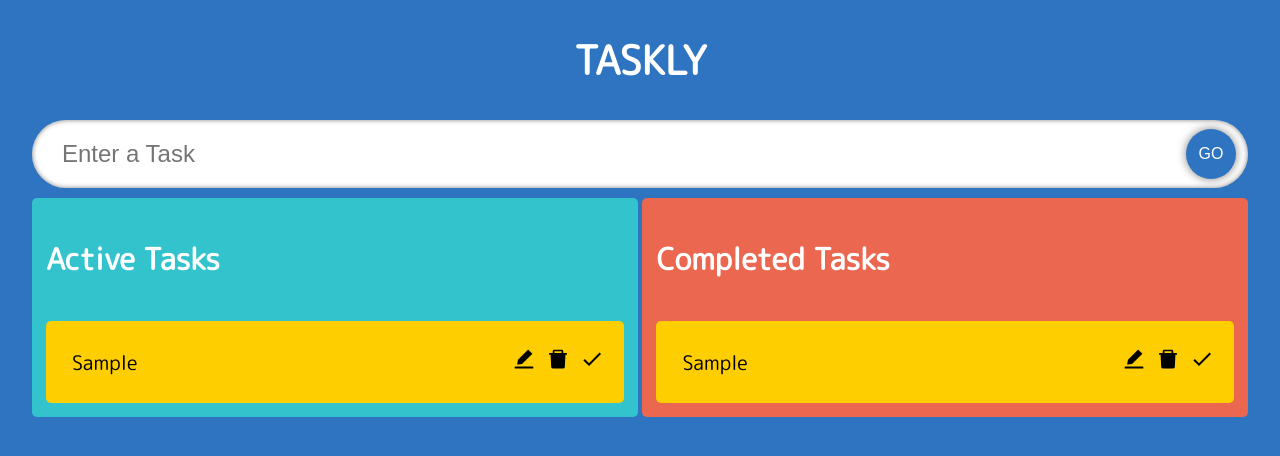
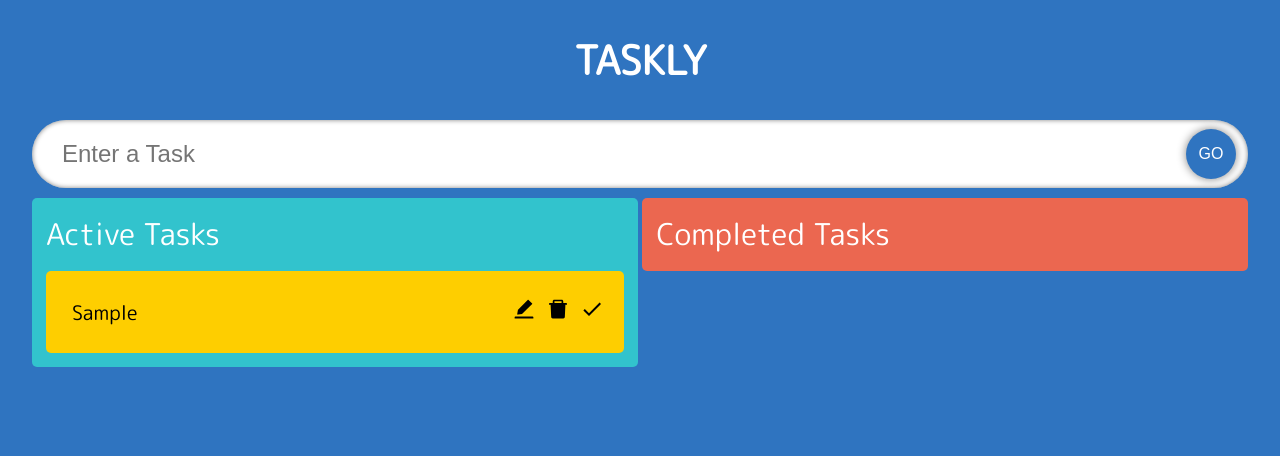
Before and after one commit to Theosaurus-Rex/taskly, a React (Create React App) app: page / in a window 1280 px wide. Both pictures are taken after typing "Sample" into the empty fields and a click on the button "GO". Shown: the top 456 px of the page. Built offline with nearby package versions, Linux system fonts and the light colour scheme.

Commit message:
Implement drag and drop for todo cards

```diff
--- a/package.json
+++ b/package.json
@@ -10,8 +10,10 @@
     "@types/jest": "^27.5.2",
     "@types/node": "^16.18.61",
     "@types/react": "^18.2.37",
+    "@types/react-beautiful-dnd": "^13.1.7",
     "@types/react-dom": "^18.2.15",
     "react": "^18.2.0",
+    "react-beautiful-dnd": "^13.1.1",
     "react-dom": "^18.2.0",
     "react-icons": "^4.11.0",
     "react-scripts": "5.0.1",
--- a/src/App.tsx
+++ b/src/App.tsx
@@ -4,10 +4,12 @@
 import { Todo } from "./model";
 import InputField from "./components/InputField";
 import TodoList from "./components/TodoList";
+import { DragDropContext, DropResult } from "react-beautiful-dnd";
 
 const App: React.FC = () => {
   const [todo, setTodo] = useState<string>("");
   const [todos, setTodos] = useState<Todo[]>([]);
+  const [completedTodos, setCompletedTodos] = useState<Todo[]>([]);
 
   const handleAdd = (e: React.FormEvent) => {
     e.preventDefault();
@@ -18,13 +20,58 @@
     setTodo("");
   };
 
-  console.log(todo);
+  const onDragEnd = (result: DropResult) => {
+    const { destination, source } = result;
+
+    console.log(result);
+
+    if (!destination) {
+      return;
+    }
+
+    if (
+      destination.droppableId === source.droppableId &&
+      destination.index === source.index
+    ) {
+      return;
+    }
+
+    let add;
+    let active = todos;
+    let complete = completedTodos;
+    // Source Logic
+    if (source.droppableId === "TodosList") {
+      add = active[source.index];
+      active.splice(source.index, 1);
+    } else {
+      add = complete[source.index];
+      complete.splice(source.index, 1);
+    }
+
+    // Destination Logic
+    if (destination.droppableId === "TodosList") {
+      active.splice(destination.index, 0, add);
+    } else {
+      complete.splice(destination.index, 0, add);
+    }
+
+    setCompletedTodos(complete);
+    setTodos(active);
+  };
+
   return (
-    <div className="App">
-      <h1 className="heading">Taskly</h1>
-      <InputField todo={todo} setTodo={setTodo} handleAdd={handleAdd} />
-      <TodoList todos={todos} setTodos={setTodos} />
-    </div>
+    <DragDropContext onDragEnd={onDragEnd}>
+      <div className="App">
+        <h1 className="heading">Taskly</h1>
+        <InputField todo={todo} setTodo={setTodo} handleAdd={handleAdd} />
+        <TodoList
+          todos={todos}
+          setTodos={setTodos}
+          completedTodos={completedTodos}
+          setCompletedTodos={setCompletedTodos}
+        />
+      </div>
+    </DragDropContext>
   );
 };
 
--- a/src/components/TodoCard.tsx
+++ b/src/components/TodoCard.tsx
@@ -1,18 +1,24 @@
-import React, { useRef, useState, useEffect } from "react";
-import { Todo } from "../model";
+import React, { useEffect, useState } from "react";
+import { useRef } from "react";
 import { AiFillEdit, AiFillDelete } from "react-icons/ai";
 import { MdDone } from "react-icons/md";
-import "./styles.css";
 
-interface Props {
+import { Draggable } from "react-beautiful-dnd";
+import { Todo } from "../model";
+
+const TodoCard: React.FC<{
+  index: number;
   todo: Todo;
-  todos: Todo[];
-  setTodos: React.Dispatch<React.SetStateAction<Todo[]>>;
-}
-
-const TodoCard: React.FC<Props> = ({ todo, todos, setTodos }) => {
+  todos: Array<Todo>;
+  setTodos: React.Dispatch<React.SetStateAction<Array<Todo>>>;
+}> = ({ index, todo, todos, setTodos }) => {
   const [edit, setEdit] = useState<boolean>(false);
   const [editTodo, setEditTodo] = useState<string>(todo.todo);
+
+  const inputRef = useRef<HTMLInputElement>(null);
+  useEffect(() => {
+    inputRef.current?.focus();
+  }, [edit]);
 
   const handleEdit = (e: React.FormEvent, id: number) => {
     e.preventDefault();
@@ -22,15 +28,10 @@
     setEdit(false);
   };
 
-  const inputRef = useRef<HTMLInputElement>(null);
-
-  useEffect(() => {
-    inputRef.current?.focus();
-  }, [edit]);
-
   const handleDelete = (id: number) => {
     setTodos(todos.filter((todo) => todo.id !== id));
   };
+
   const handleDone = (id: number) => {
     setTodos(
       todos.map((todo) =>
@@ -38,21 +39,29 @@
       )
     );
   };
+
   return (
-    <form className="todo__card" onSubmit={(e) => handleEdit(e, todo.id)}>
+    <Draggable draggableId={todo.id.toString()} index={index}>
+      {(provided, snapshot) => (
+        <form
+          onSubmit={(e) => handleEdit(e, todo.id)}
+          {...provided.draggableProps}
+          {...provided.dragHandleProps}
+          ref={provided.innerRef}
+          className={`todo__card ${snapshot.isDragging ? "drag" : ""}`}
+        >
           {edit ? (
             <input
-          ref={inputRef}
               value={editTodo}
               onChange={(e) => setEditTodo(e.target.value)}
               className="todo__card--text"
+              ref={inputRef}
             />
           ) : todo.isDone ? (
             <s className="todo__card--text">{todo.todo}</s>
           ) : (
             <span className="todo__card--text">{todo.todo}</span>
           )}
-
           <div>
             <span
               className="icon"
@@ -72,6 +81,8 @@
             </span>
           </div>
         </form>
+      )}
+    </Draggable>
   );
 };
 
--- a/src/components/TodoList.tsx
+++ b/src/components/TodoList.tsx
@@ -1,38 +1,68 @@
 import React from "react";
-import "./styles.css";
+
+import { Droppable } from "react-beautiful-dnd";
+import TodoCard from "./TodoCard";
 import { Todo } from "../model";
-import TodoCard from "./TodoCard";
 
-interface Props {
-  todos: Todo[];
-  setTodos: React.Dispatch<React.SetStateAction<Todo[]>>;
+interface props {
+  todos: Array<Todo>;
+  setTodos: React.Dispatch<React.SetStateAction<Array<Todo>>>;
+  setCompletedTodos: React.Dispatch<React.SetStateAction<Array<Todo>>>;
+  completedTodos: Array<Todo>;
 }
 
-const TodoList: React.FC<Props> = ({ todos, setTodos }) => {
+const TodoList: React.FC<props> = ({
+  todos,
+  setTodos,
+  completedTodos,
+  setCompletedTodos,
+}) => {
   return (
     <div className="container">
-      <div className="todos">
-        <h2 className="todos__heading">Active Tasks</h2>
-        {todos.map((todo) => (
+      <Droppable droppableId="TodosList">
+        {(provided, snapshot) => (
+          <div
+            className={`todos ${snapshot.isDraggingOver ? "dragactive" : ""}`}
+            ref={provided.innerRef}
+            {...provided.droppableProps}
+          >
+            <span className="todos__heading">Active Tasks</span>
+            {todos?.map((todo, index) => (
               <TodoCard
+                index={index}
+                todos={todos}
                 todo={todo}
                 key={todo.id}
-            todos={todos}
                 setTodos={setTodos}
               />
             ))}
+            {provided.placeholder}
           </div>
-      <div className="todos remove">
-        <h2 className="todos__heading">Completed Tasks</h2>
-        {todos.map((todo) => (
+        )}
+      </Droppable>
+      <Droppable droppableId="TodosRemove">
+        {(provided, snapshot) => (
+          <div
+            ref={provided.innerRef}
+            {...provided.droppableProps}
+            className={`todos  ${
+              snapshot.isDraggingOver ? "dragcomplete" : "remove"
+            }`}
+          >
+            <span className="todos__heading">Completed Tasks</span>
+            {completedTodos?.map((todo, index) => (
               <TodoCard
+                index={index}
+                todos={completedTodos}
                 todo={todo}
                 key={todo.id}
-            todos={todos}
-            setTodos={setTodos}
+                setTodos={setCompletedTodos}
               />
             ))}
+            {provided.placeholder}
           </div>
+        )}
+      </Droppable>
     </div>
   );
 };
--- a/src/components/styles.css
+++ b/src/components/styles.css
@@ -102,6 +102,18 @@
   background-color: rgb(235, 103, 80);
 }
 
+.dragactive {
+  background-color: rgb(0, 221, 236);
+}
+
+.dragcomplete {
+  background-color: rgb(255, 38, 0);
+}
+
+.drag {
+  box-shadow: 0 0 20px black;
+}
+
 @media (max-width: 1100px) {
   .todos {
     width: 45%;
--- a/src/index.tsx
+++ b/src/index.tsx
@@ -6,8 +6,4 @@
 const root = ReactDOM.createRoot(
   document.getElementById("root") as HTMLElement
 );
-root.render(
-  <React.StrictMode>
-    <App />
-  </React.StrictMode>
-);
+root.render(<App />);
```
Also changed, not shown: 1 other file (tests, documents, lock files or other folders). Lines whose indentation alone changed are shown as unchanged.
